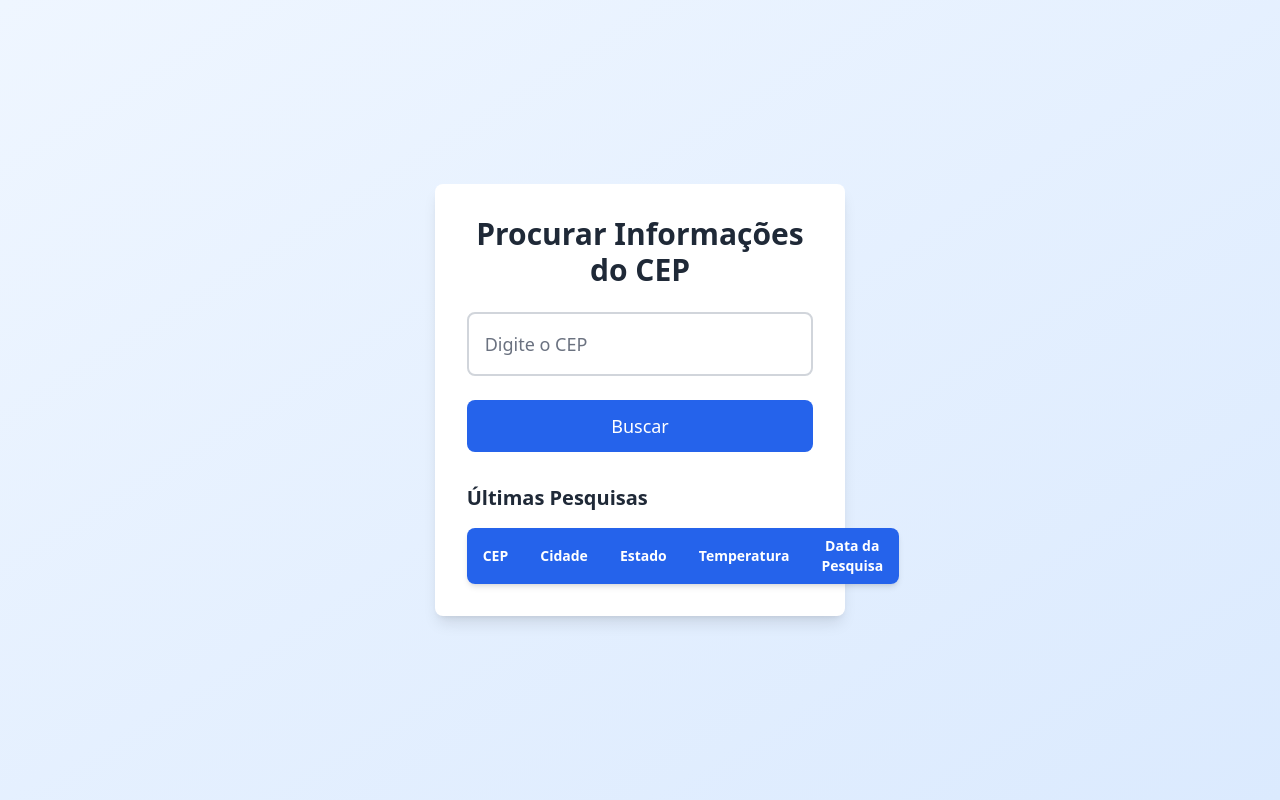
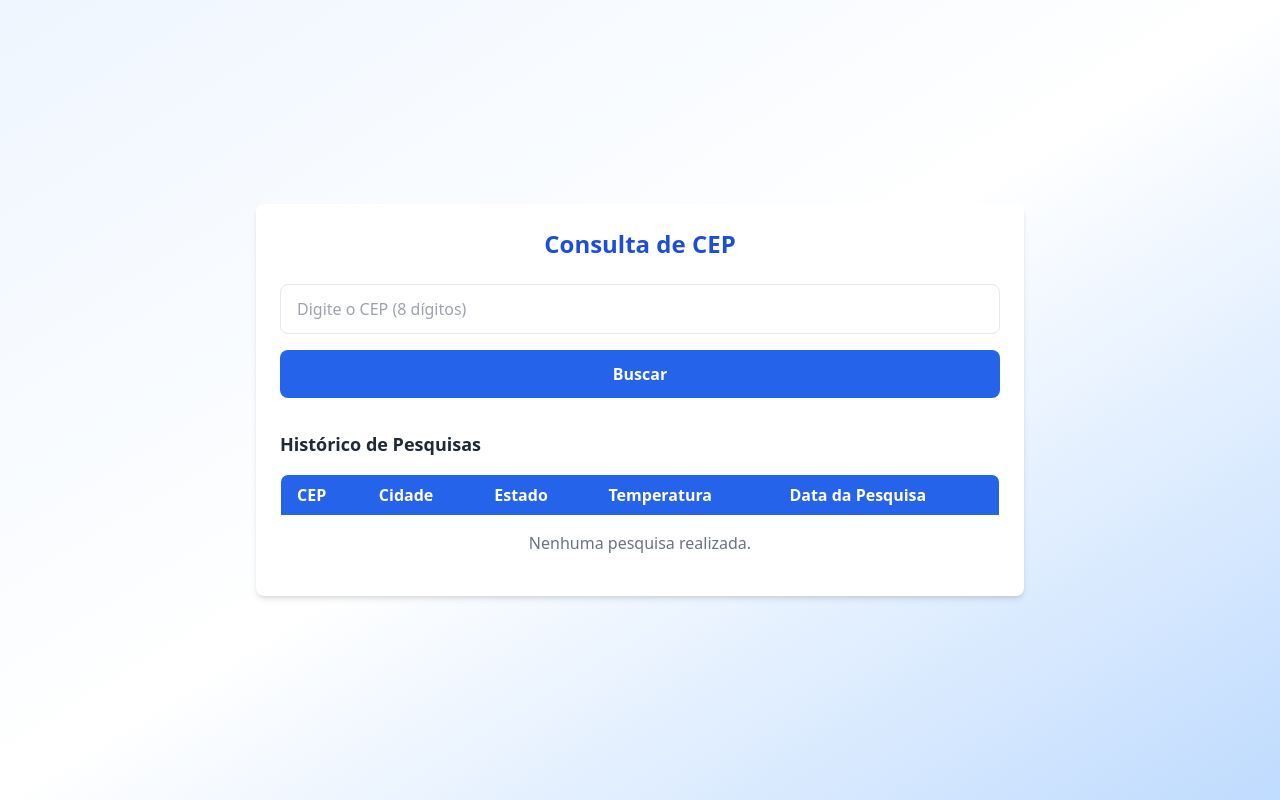
Before and after one commit to felipeegs/Desafio, a Next.js app: page / in a window 1280 px wide. Built offline with nearby package versions, Linux system fonts and the light colour scheme.

Commit message:
added table on history search

```diff
--- a/package.json
+++ b/package.json
@@ -13,7 +13,8 @@
     "js-cookie": "^3.0.5",
     "next": "15.0.3",
     "react": "19.0.0-rc-66855b96-20241106",
-    "react-dom": "19.0.0-rc-66855b96-20241106"
+    "react-dom": "19.0.0-rc-66855b96-20241106",
+    "react-input-mask": "^2.0.4"
   },
   "devDependencies": {
     "@types/node": "^20",
--- a/src/pages/index.js
+++ b/src/pages/index.js
@@ -36,9 +36,10 @@ export default function Home() {
   const [address, setAddress] = useState(null);
   const [error, setError] = useState(null);
   const [searchHistory, setSearchHistory] = useState([]);
+  const [sortConfig, setSortConfig] = useState({ key: null, direction: "asc" });
 
   useEffect(() => {
-    deleteCookie("searchHistory");
+    deleteCookie("searchHis")
     const history = JSON.parse(getCookie("searchHistory") || "[]");
     setSearchHistory(history);
   }, []);
@@ -68,61 +69,99 @@ export default function Home() {
     }
   };
 
+  const handleSort = (key) => {
+    setSortConfig((prevConfig) => {
+      if (prevConfig.key === key) {
+        return { key, direction: prevConfig.direction === "asc" ? "desc" : "asc" };
+      }
+      return { key, direction: "asc" };
+    });
+  };
+
+  const sortedHistory = [...searchHistory].sort((a, b) => {
+    if (sortConfig.key) {
+      const valueA = a[sortConfig.key];
+      const valueB = b[sortConfig.key];
+      if (valueA < valueB) return sortConfig.direction === "asc" ? -1 : 1;
+      if (valueA > valueB) return sortConfig.direction === "asc" ? 1 : -1;
+    }
+    return 0;
+  });
+
   return (
-    <div className="min-h-screen bg-gradient-to-br from-blue-50 to-blue-100 flex items-center justify-center px-6 py-8">
-      <div className="bg-white shadow-lg rounded-lg p-8 max-w-xl w-full sm:w-11/12 md:w-3/4 lg:w-1/2 xl:w-1/3">
-        <h1 className="text-2xl sm:text-3xl font-semibold text-gray-800 mb-6 text-center">Procurar Informações do CEP</h1>
-
-        <div className="flex flex-col gap-6">
+    <div className="min-h-screen bg-gradient-to-br from-blue-50 via-white to-blue-200 flex items-center justify-center py-10 px-4">
+      <div className="bg-white shadow-md rounded-lg p-6 w-full max-w-3xl">
+        <h1 className="text-2xl font-bold text-blue-700 text-center mb-6">
+          Consulta de CEP
+        </h1>
+        <div className="mb-6">
           <input
             type="text"
             value={cep}
             onChange={(e) => setCep(e.target.value.replace(/\D/g, "").slice(0, 8))}
-            placeholder="Digite o CEP"
-            className="w-full p-4 border-2 border-gray-300 rounded-lg focus:outline-none focus:ring-2 focus:ring-blue-500 text-base sm:text-lg placeholder-gray-500"
+            placeholder="Digite o CEP (8 dígitos)"
+            className="w-full px-4 py-3 border rounded-lg focus:ring-2 focus:ring-blue-500 text-gray-700"
           />
           <button
             onClick={handleSearch}
-            className="w-full bg-blue-600 text-white py-3 rounded-lg font-medium text-lg hover:bg-blue-700 transition-colors"
+            className="w-full mt-4 bg-blue-600 text-white py-3 rounded-lg font-semibold hover:bg-blue-700 transition"
           >
             Buscar
           </button>
         </div>
-
-        {error && <p className="mt-4 text-center text-red-600 font-medium text-sm">{error}</p>}
-
+        {error && <p className="text-red-600 text-sm text-center mb-4">{error}</p>}
         {address && (
-          <div className="mt-8 bg-gray-50 p-6 rounded-lg border border-gray-300 text-base sm:text-lg">
-            <p className="text-gray-700 mb-2"><strong>CEP:</strong> {address.cep}</p>
-            <p className="text-gray-700 mb-2"><strong>Cidade:</strong> {address.location || "Não foi localizado"}</p>
-            <p className="text-gray-700 mb-2"><strong>Estado:</strong> {address.localState || "Não foi localizado"}</p>
-            <p className="text-gray-700 mb-2"><strong>Temperatura:</strong> {Math.round(address.temp) || "Não foi localizado"}°C</p>
-            <p className="text-gray-700"><strong>Data da pesquisa:</strong> {address.brFormat || "Não foi localizado"}</p>
+          <div className="p-4 border rounded-lg bg-gray-50">
+            <p><strong>CEP:</strong> {address.cep}</p>
+            <p><strong>Cidade:</strong> {address.location || "Não localizado"}</p>
+            <p><strong>Estado:</strong> {address.localState || "Não localizado"}</p>
+            <p><strong>Temperatura:</strong> {Math.round(address.temp) || "N/A"}°C</p>
+            <p><strong>Data da pesquisa:</strong> {address.brFormat || "Não disponível"}</p>
           </div>
         )}
-
         <div className="mt-8">
-          <h2 className="text-xl font-semibold text-gray-800 mb-4">Últimas Pesquisas</h2>
-          <table className="min-w-full bg-white shadow-md rounded-lg overflow-hidden">
+          <h2 className="text-lg font-semibold text-gray-800 mb-4">Histórico de Pesquisas</h2>
+          <table className="w-full bg-white border rounded-lg overflow-hidden">
             <thead className="bg-blue-600 text-white">
               <tr>
-                <th className="px-4 py-2 text-sm font-semibold">CEP</th>
-                <th className="px-4 py-2 text-sm font-semibold">Cidade</th>
-                <th className="px-4 py-2 text-sm font-semibold">Estado</th>
-                <th className="px-4 py-2 text-sm font-semibold">Temperatura</th>
-                <th className="px-4 py-2 text-sm font-semibold">Data da Pesquisa</th>
+                {[
+                  { key: "cep", label: "CEP" },
+                  { key: "location", label: "Cidade" },
+                  { key: "localState", label: "Estado" },
+                  { key: "temp", label: "Temperatura" },
+                  { key: "brFormat", label: "Data da Pesquisa" },
+                ].map(({ key, label }) => (
+                  <th
+                    key={key}
+                    className="px-4 py-2 text-left cursor-pointer"
+                    onClick={() => handleSort(key)}
+                  >
+                    {label} {sortConfig.key === key && (sortConfig.direction === "asc" ? "↑" : "↓")}
+                  </th>
+                ))}
               </tr>
             </thead>
-            <tbody className="text-sm text-gray-700">
-              {searchHistory.map((entry, index) => (
-                <tr key={index} className="border-b hover:bg-gray-50">
-                  <td className="px-4 py-3">{entry.cep}</td>
-                  <td className="px-4 py-3">{entry.location}</td>
-                  <td className="px-4 py-3">{entry.localState}</td>
-                  <td className="px-4 py-3">{Math.round(entry.temp)}°C</td>
-                  <td className="px-4 py-3">{entry.brFormat}</td>
+            <tbody>
+              {sortedHistory.length === 0 ? (
+                <tr>
+                  <td colSpan="5" className="text-center text-gray-500 py-4">
+                    Nenhuma pesquisa realizada.
+                  </td>
                 </tr>
-              ))}
+              ) : (
+                sortedHistory.map((entry, index) => (
+                  <tr
+                    key={index}
+                    className="border-b hover:bg-gray-100"
+                  >
+                    <td className="px-4 py-2">{entry.cep}</td>
+                    <td className="px-4 py-2">{entry.location}</td>
+                    <td className="px-4 py-2">{entry.localState}</td>
+                    <td className="px-4 py-2">{Math.round(entry.temp)}°C</td>
+                    <td className="px-4 py-2">{entry.brFormat}</td>
+                  </tr>
+                ))
+              )}
             </tbody>
           </table>
         </div>
```
Also changed, not shown: 1 other file (tests, documents, lock files or other folders).
